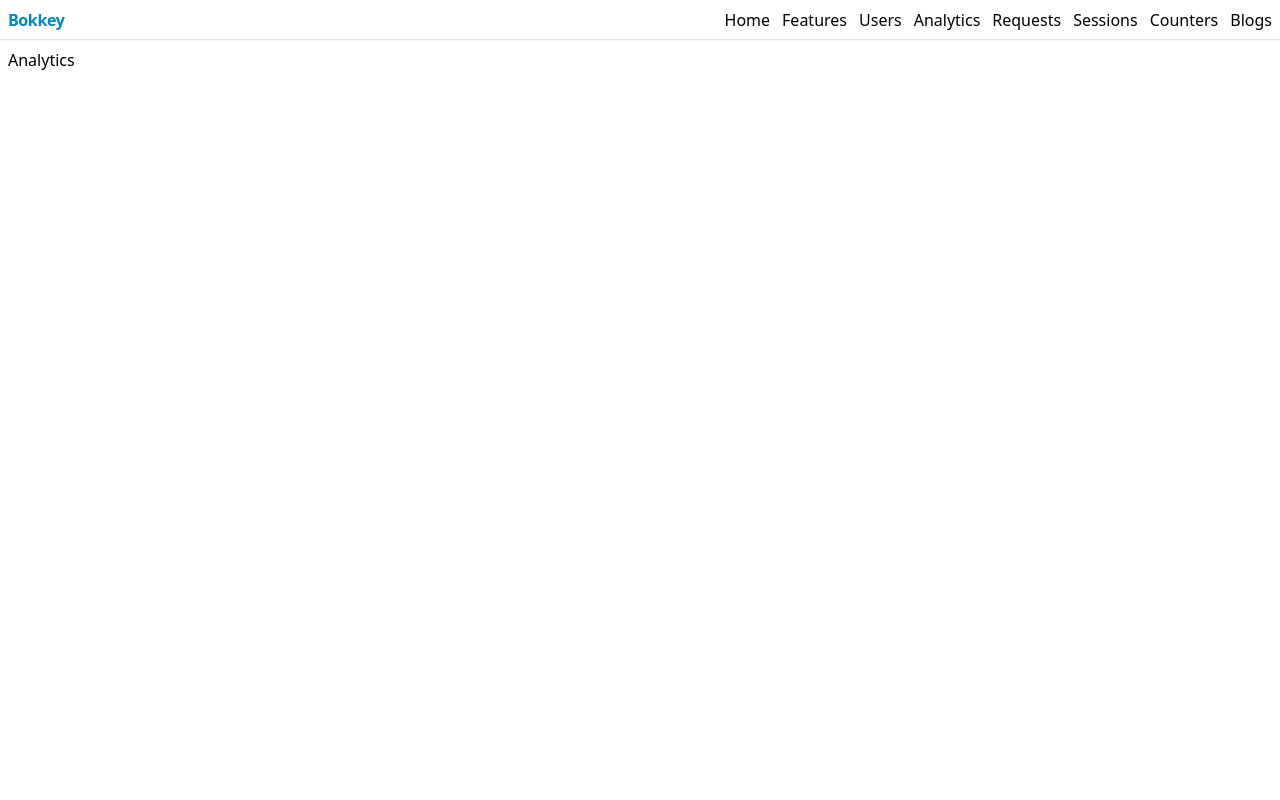
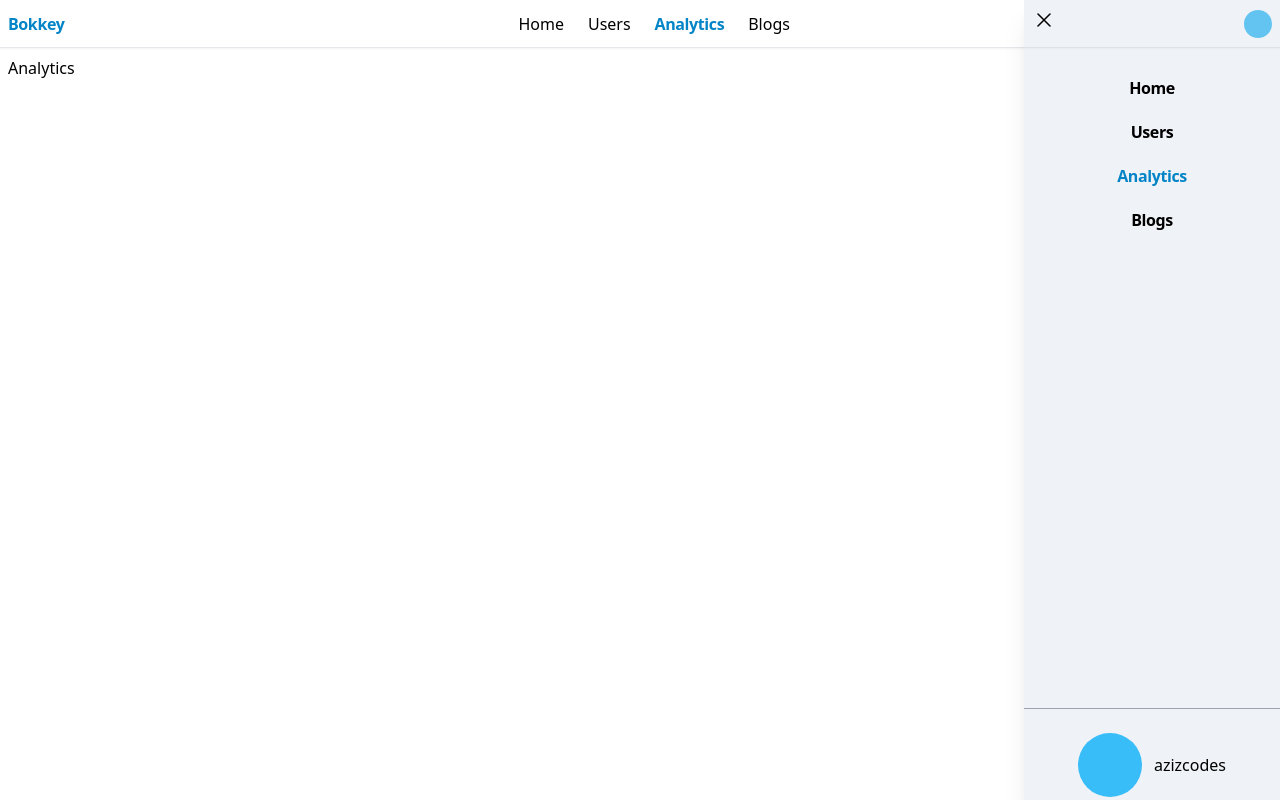
Before and after one commit to aziz-codes/responsive-elements-tailwindcss, a React (Create React App) app: page /analytics in a window 1280 px wide. Built offline with nearby package versions, Linux system fonts and the light colour scheme.

Commit message:
sidebar open and close using windows inner width

```diff
--- a/src/Navbar.jsx
+++ b/src/Navbar.jsx
@@ -1,51 +1,84 @@
-import React, { useState } from "react";
+import React, { useEffect, useState } from "react";
 import { Bars3Icon, XMarkIcon } from "@heroicons/react/24/outline";
+import { NavLink } from "react-router-dom";
 const Navbar = () => {
-  const links = [
-    "Home",
-    "Features",
-    "Users",
-    "Analytics",
-    "Requests",
-    "Sessions",
-    "Counters",
-    "Blogs",
-  ];
+  const links = ["Home", "Users", "Analytics", "Blogs"];
   //   const image_Url =
   //     "https://images.unsplash.com/photo-1584441405886-bc91be61e56a?ixlib=rb-4.0.3&ixid=MnwxMjA3fDB8MHxwaG90by1wYWdlfHx8fGVufDB8fHx8&auto=format&fit=crop&w=430&q=80";
+  const [size, setSize] = useState(undefined);
+  const [sideMenuOpen, setsideMenuOpen] = useState(false);
+  useEffect(() => {
+    const handleResize = () => setSize(window.innerWidth);
 
-  const [sideMenuOpen, setsideMenuOpen] = useState(false);
+    window.addEventListener("resize", handleResize);
+
+    return () => window.removeEventListener("resize", handleResize);
+  });
+
+  useEffect(() => {
+    if (size >= 640) {
+      setsideMenuOpen(false);
+    } else {
+      setsideMenuOpen(true);
+    }
+  }, [size]);
+
   return (
-    <div className="px-2 flex flex-row items-center justify-between h-10 sticky top-0 bg-white border-b shadow-sm ">
+    <div className="px-2 flex flex-row items-center justify-between lg:justify-self-center h-12 sticky top-0 bg-white border-b shadow-sm ">
       <h2 className="font-semibold tracking-tight text-my-blue">Bokkey</h2>
-      <ul className="flex-row gap-3 hidden md:flex">
+      <div className="flex-row gap-6 hidden sm:flex">
         {links.map((link, index) => (
-          <li key={index} className="cursor-pointer">
+          <NavLink
+            key={index}
+            className={({ isActive }) =>
+              isActive
+                ? "text-my-blue font-semibold tracking-tight cursor-pointer"
+                : "cursor-pointer"
+            }
+            to={index === 0 ? "/" : link.toLowerCase()}
+          >
             {link}
-          </li>
+          </NavLink>
         ))}
-      </ul>
+      </div>
+      <div className="hidden sm:block h-7 w-7 rounded-full bg-sky-400"></div>
       <Bars3Icon
-        className={`${sideMenuOpen ? "hidden" : "block"} h-6 w-6 md:hidden`}
+        className={`${sideMenuOpen ? "hidden" : "block"} h-6 w-6 sm:hidden`}
         onClick={() => setsideMenuOpen(!sideMenuOpen)}
       />
       <div
         className={`${
           sideMenuOpen ? "block" : "hidden"
-        } h-screen top-0 absolute right-0 w-64 bg-slate-300 bg-opacity-30 shadow-xl   z-50 flex flex-col `}
+        } h-screen top-0 absolute right-0 w-64 bg-slate-300 bg-opacity-30 shadow-xl   z-50 flex flex-col justify-between`}
       >
+        <div className="flex flex-col gap-5 font-semibold tracking-tight w-full ">
           <XMarkIcon
             className="h-6 w-6 m-2 cursor-pointer"
             onClick={() => setsideMenuOpen(false)}
           />
-
-        <ul className="flex flex-col gap-5 font-semibold tracking-tight w-full justify-center items-center mt-4">
+          <div className="flex flex-col gap-5 flex-1 justify-center items-center mt-4 ">
             {links.map((link, index) => (
-            <li key={index} className="cursor-pointer text-black">
+              <NavLink
+                key={index}
+                onClick={() => setsideMenuOpen(false)}
+                className={({ isActive }) =>
+                  isActive
+                    ? "text-my-blue font-semibold tracking-tight cursor-pointer flex-1"
+                    : "cursor-pointer"
+                }
+                to={index === 0 ? "/" : link.toLowerCase()}
+              >
                 {link}
-            </li>
+              </NavLink>
             ))}
-        </ul>
+          </div>
+        </div>
+        <div className="border-t border-gray-400 w-full p-0   h-20 mb-3">
+          <div className=" flex flex-row items-center justify-center mt-6 gap-3">
+            <div className=" h-16 w-16 rounded-full bg-sky-400"></div>
+            <p>azizcodes</p>
+          </div>
+        </div>
       </div>
     </div>
   );
```
Lines whose indentation alone changed are shown as unchanged.
